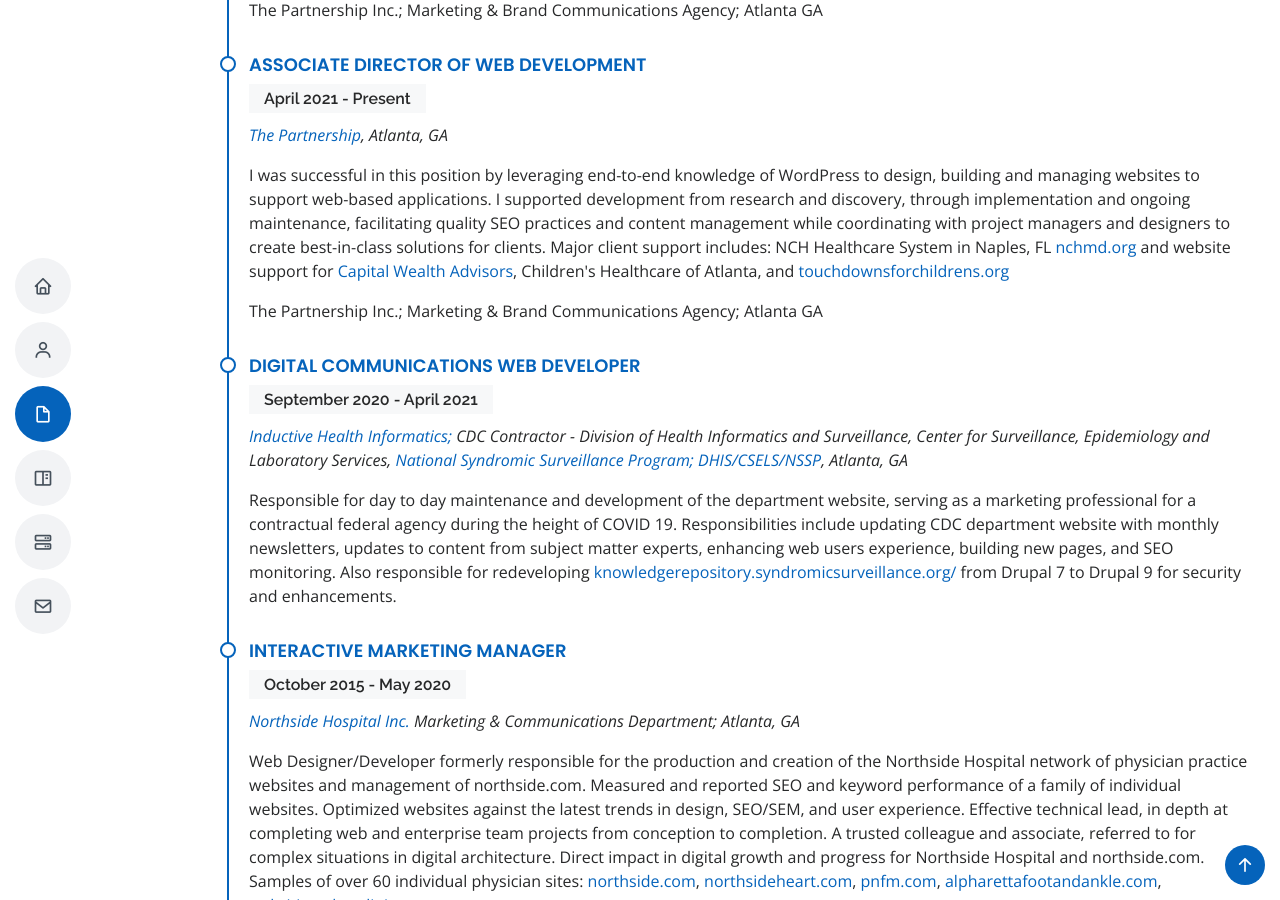
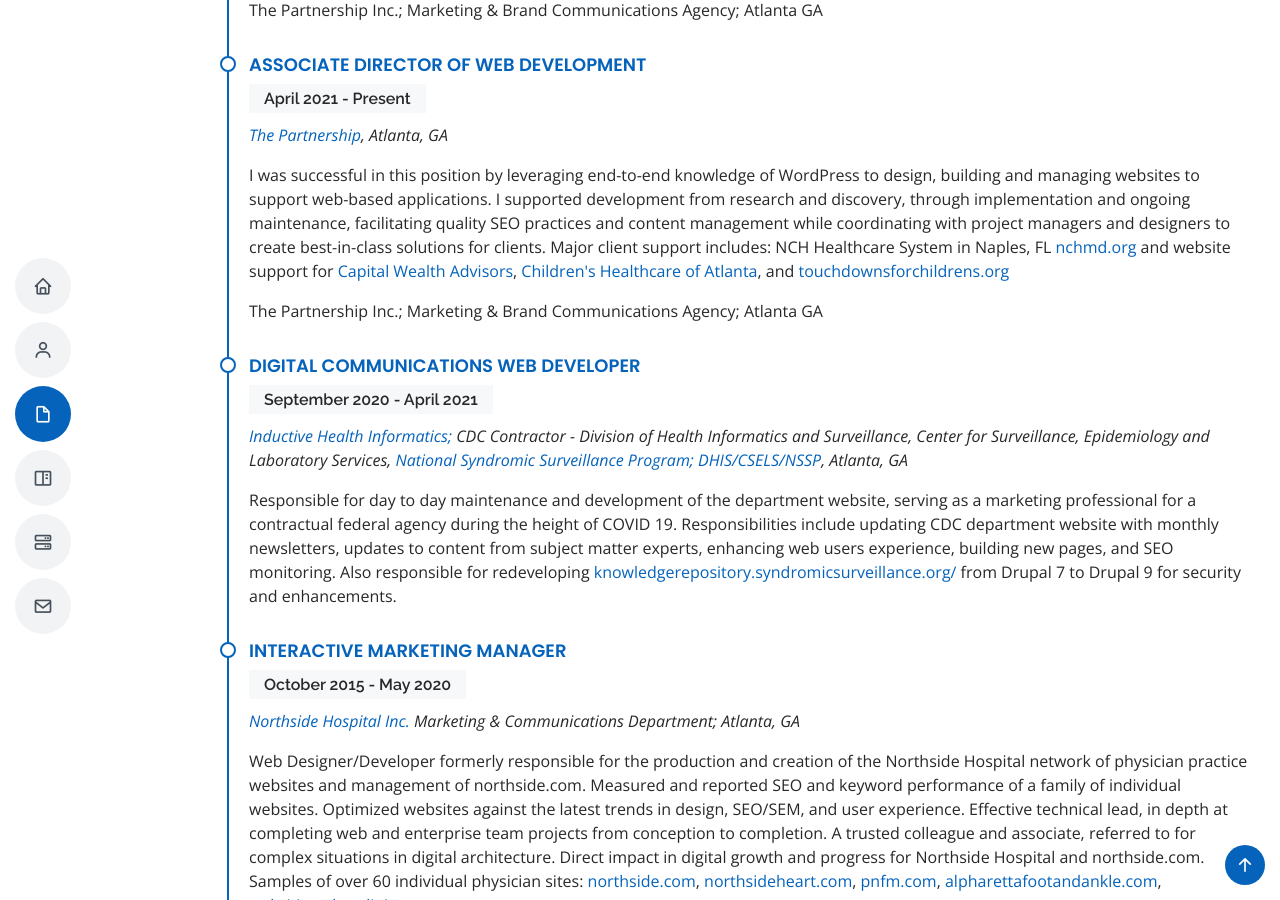
Before and after one commit to bellatl/westatlantaweb.com, a Jekyll site: the page built from index.html, in a window 1280 px wide and 900 px high, scrolled down 2891 px. Built offline with Jekyll 4.4.1, drawn with Linux system fonts in a browser that asks for light colours; some web fonts are replaced; some of the changed lines change nothing that is shown.

Commit message:
110324_2

```diff
--- a/index.html
+++ b/index.html
@@ -444,7 +444,7 @@
               <h4>Associate Director of Web Development</h4>
               <h5>April 2021 - Present</h5>
               <p><em><a href="https://thepartnership.com" target="_blank">The Partnership</a>, Atlanta, GA </em></p>
-              <p>I was successful in this position by leveraging end-to-end knowledge of WordPress to design, building and managing websites to support web-based applications. I supported development from research and discovery, through implementation and ongoing maintenance, facilitating quality SEO practices and content management while coordinating with project managers and designers to create best-in-class solutions for clients. Major client support includes: NCH Healthcare System in Naples, FL <a href="https://nchmd.org" target="_blank">nchmd.org</a> and website support for <a href="https://www.capitalwealthadvisors.com" target="_blank">Capital Wealth Advisors</a>, <a href="https://choaholiday.org" target="_blank"></a>Children's Healthcare of Atlanta</a>, and <a href="https://touchdownsforchildrens.org" target="_blank">touchdownsforchildrens.org</a></p>
+              <p>I was successful in this position by leveraging end-to-end knowledge of WordPress to design, building and managing websites to support web-based applications. I supported development from research and discovery, through implementation and ongoing maintenance, facilitating quality SEO practices and content management while coordinating with project managers and designers to create best-in-class solutions for clients. Major client support includes: NCH Healthcare System in Naples, FL <a href="https://nchmd.org" target="_blank">nchmd.org</a> and website support for <a href="https://www.capitalwealthadvisors.com" target="_blank">Capital Wealth Advisors</a>, <a href="https://choaholiday.org" target="_blank">Children's Healthcare of Atlanta</a>, and <a href="https://touchdownsforchildrens.org" target="_blank">touchdownsforchildrens.org</a></p>
               <p>The Partnership Inc.; Marketing & Brand Communications Agency; Atlanta GA</p>
             </div>
             <div class="resume-item">
```
